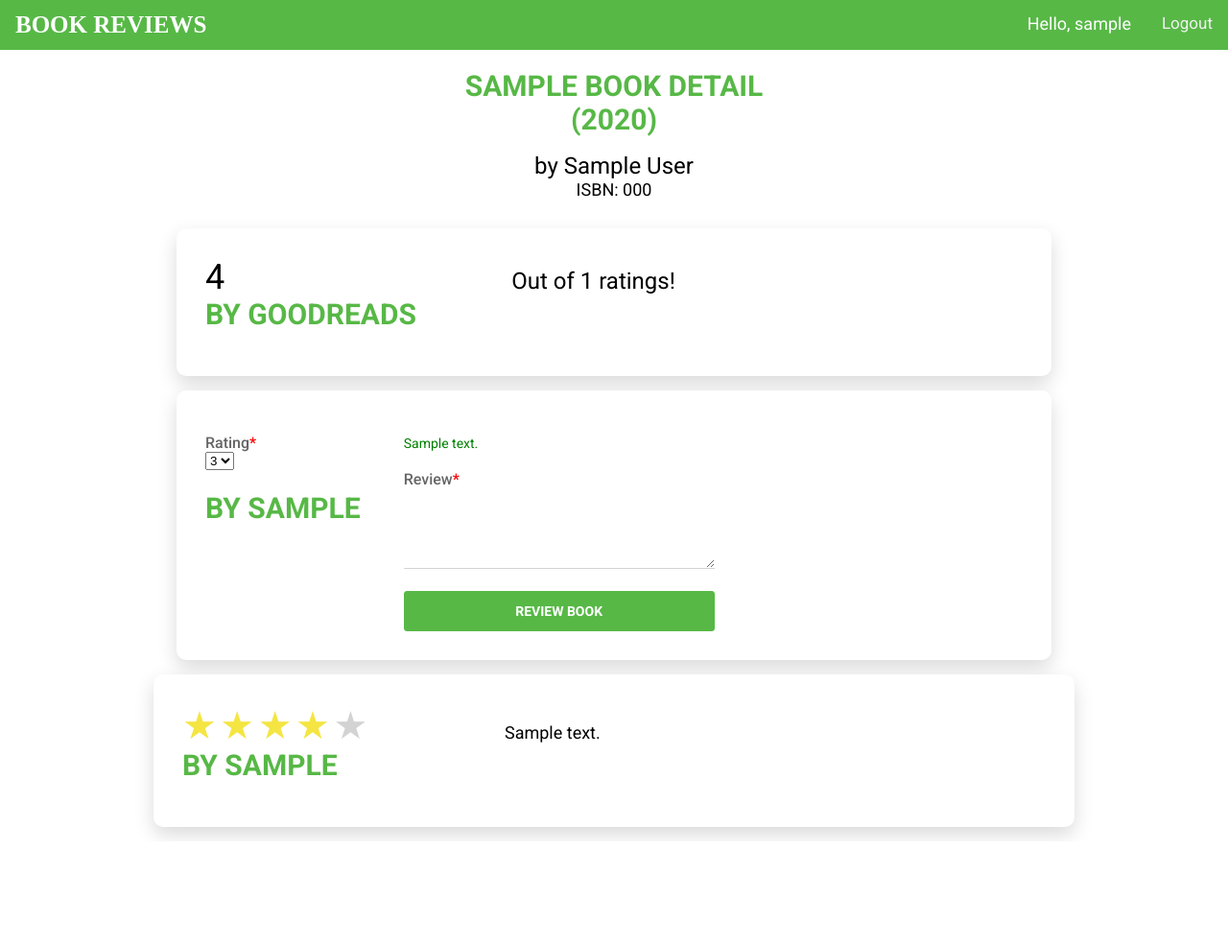
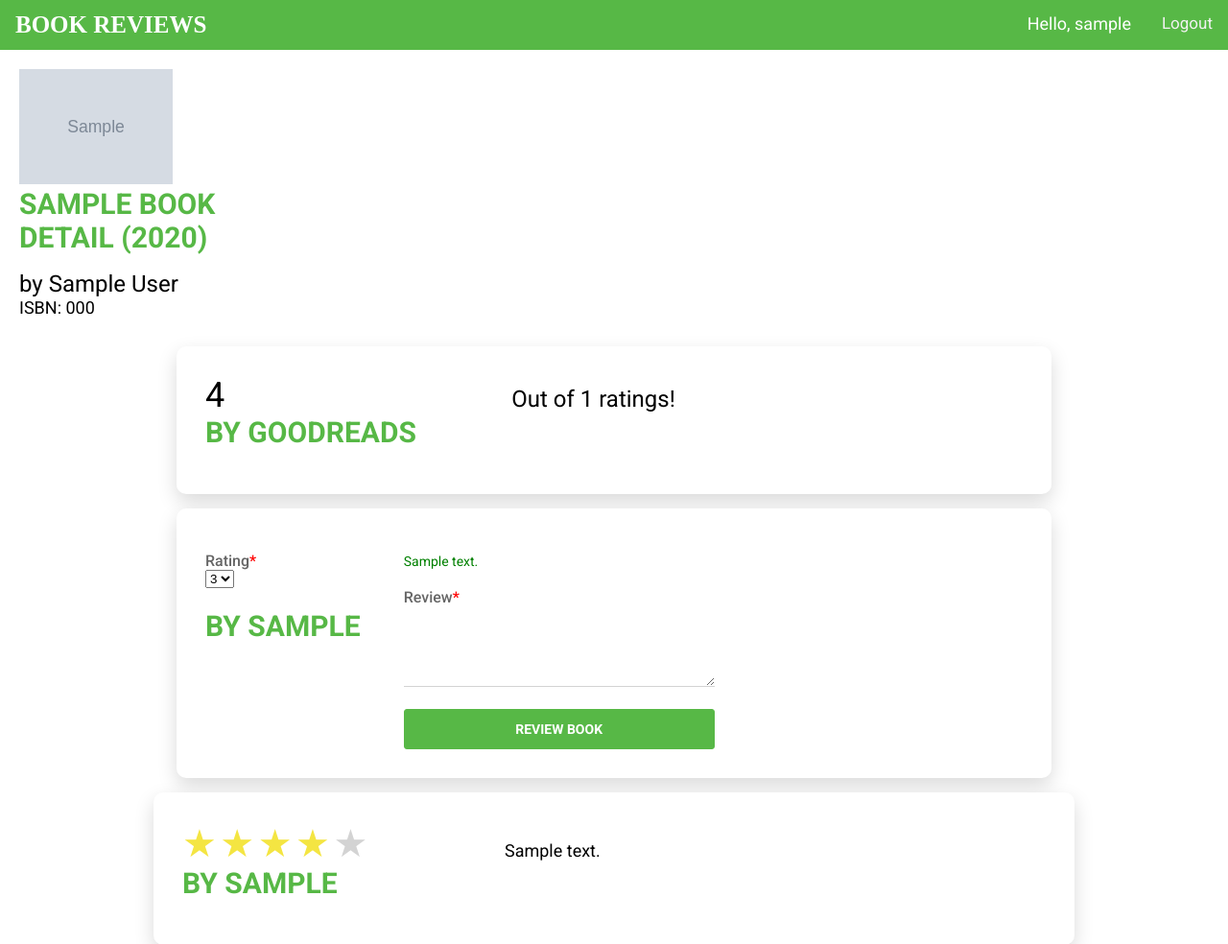
Before and after one commit to Michelle-lele/project1, a Flask app: template templates/book.html in a window 1280 px wide. Shown: the top 984 px of the page at 96% size. Before the commit the page ends 874 px from the top, so only its background shows below. Run offline with Flask 2, Linux system fonts and the light colour scheme; the template is opened without the code that fills it: most values are stand-ins (such as "Sample title", 1, 10 or a date in 2020); grey boxes marked "Sample" are stand-in pictures; some libraries are stand-ins or nearby versions.

Commit message:
Layout changes to book page WIP

```diff
--- a/application.py
+++ b/application.py
@@ -253,7 +253,7 @@ def book():
 	isbn= request.args.get("isbn")
 	url= url_for('book')+"?isbn=" + isbn
 
-	book_details = db.execute("SELECT title, author, isbn, year from books WHERE isbn = :isbn",
+	book_details = db.execute("SELECT title, author, isbn, year, cover_img, AVG(rating) from books JOIN reviews ON isbn = books_isbn WHERE isbn = :isbn GROUP BY isbn",
 			{"isbn": isbn}).fetchone()
 
 	#check if such book exists
--- a/static/styles.css
+++ b/static/styles.css
@@ -755,10 +755,15 @@ input, textarea {
   color: black;
 }
 
+.book-details img{
+  width: 160px;
+  text-align: center;
+}
+
 .book-details{
-  margin: 20px auto;
-  max-width: 400px;
+  margin: 20px;
   min-width: 200px;
+  max-width: 250px;
   padding-bottom: 10px;
 }
 
--- a/templates/book.html
+++ b/templates/book.html
@@ -1,7 +1,8 @@
 {% extends "index.html" %}
 {% block body %}
 <!-- TO DO back to search with last performed query, write to the cookie? -->
-<div class="book-details center">
+<div class="book-details">
+	<img class="" src={{ book_details.cover_img }}>
 	<h2 class="title">{{ book_details.title }} ({{ book_details.year }})</h2>
     <h3>by {{ book_details.author }}</h3>
     <h4>ISBN: {{ book_details.isbn }}</h4>
```
